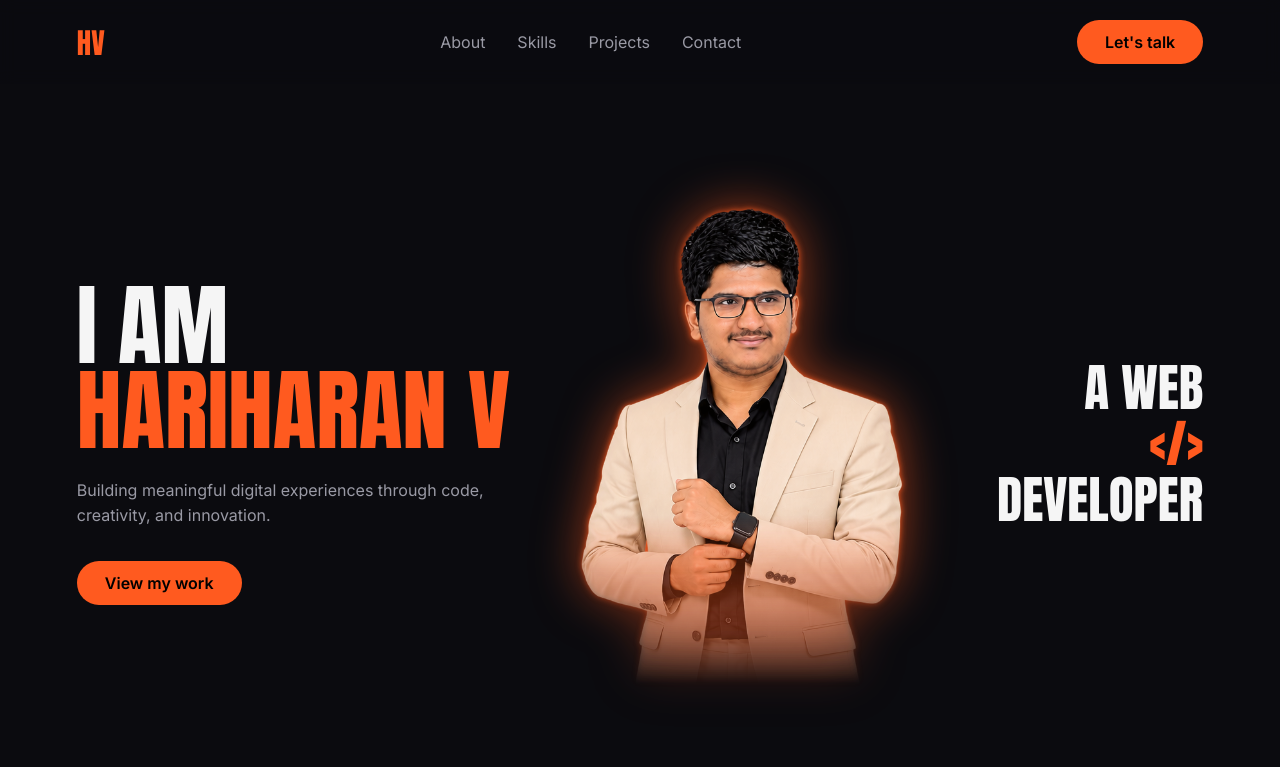
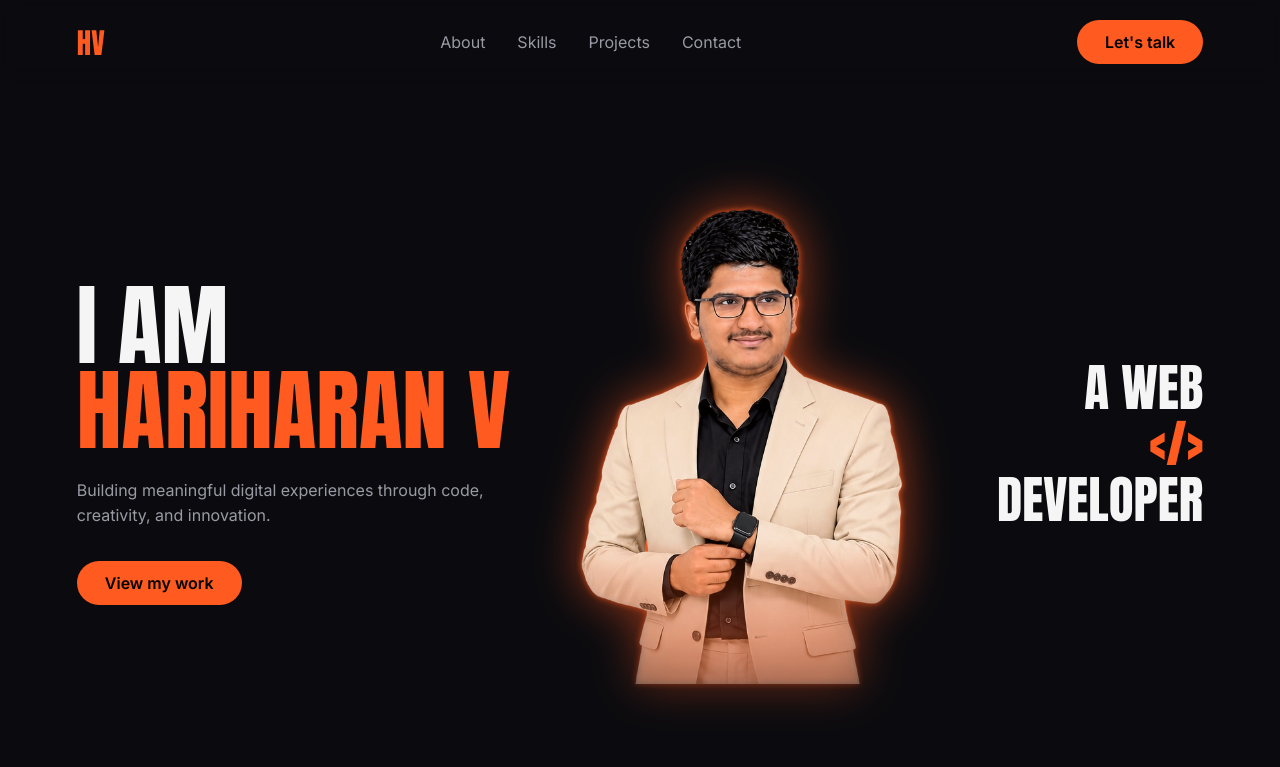
Before and after one commit to 04harithecoder/My-PortFolio, a plain HTML site: page index.html in a window 1280 px wide. Drawn offline with Linux system fonts and the light colour scheme.

Commit message:
Clean up unused resources and Accelerate load times

```diff
--- a/index.html
+++ b/index.html
@@ -35,7 +35,8 @@
             </div>
 
             <div class="hero-photo-wrap">
-                <img src="assets/images/me.png" alt="Hariharan" class="hero-photo">
+                <img src="assets/images/me.webp" alt="Man Behind the Code" class="hero-photo" width="900" height="1100"
+                    fetchpriority="high">
             </div>
 
             <div class="hero-role">A WEB<br><span>&lt;/&gt;</span><br>DEVELOPER</div>
```
Also changed, not shown: assets/images/me.png (deleted), assets/images/me.webp (added), assets/images/me1.png (deleted).
